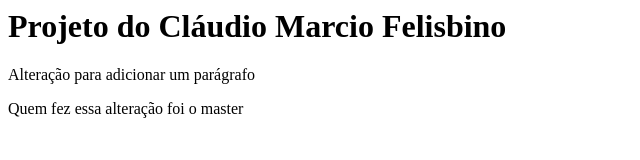
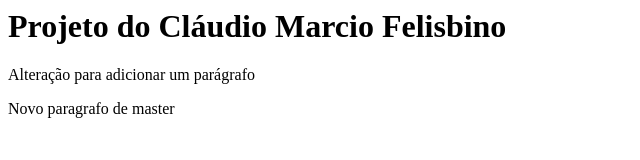
Before and after one commit to ClaudioFelisbino/curso-git, a plain HTML site: page index.html in a window 1280 px wide. Shown: the full height of the page, 0-640 px from the left. Drawn offline with Linux system fonts and the light colour scheme.

Commit message:
Paragrafo de master

```diff
--- a/index.html
+++ b/index.html
@@ -8,7 +8,7 @@
       Alteração para adicionar um parágrafo
     </p>
     <p>
-      Quem fez essa alteração foi o master
+      Novo paragrafo de master
     </p>
   </body>
 </html>
```
